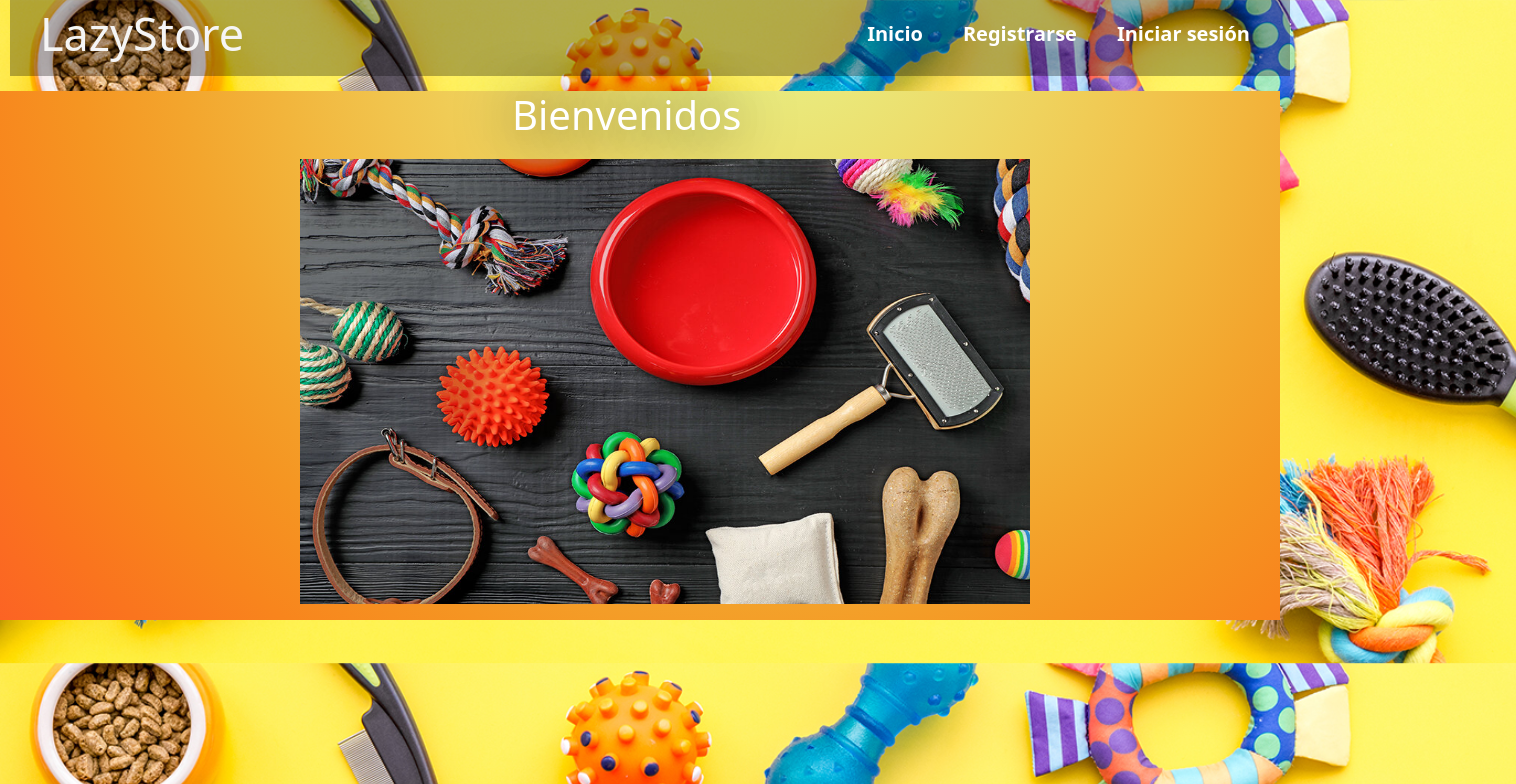
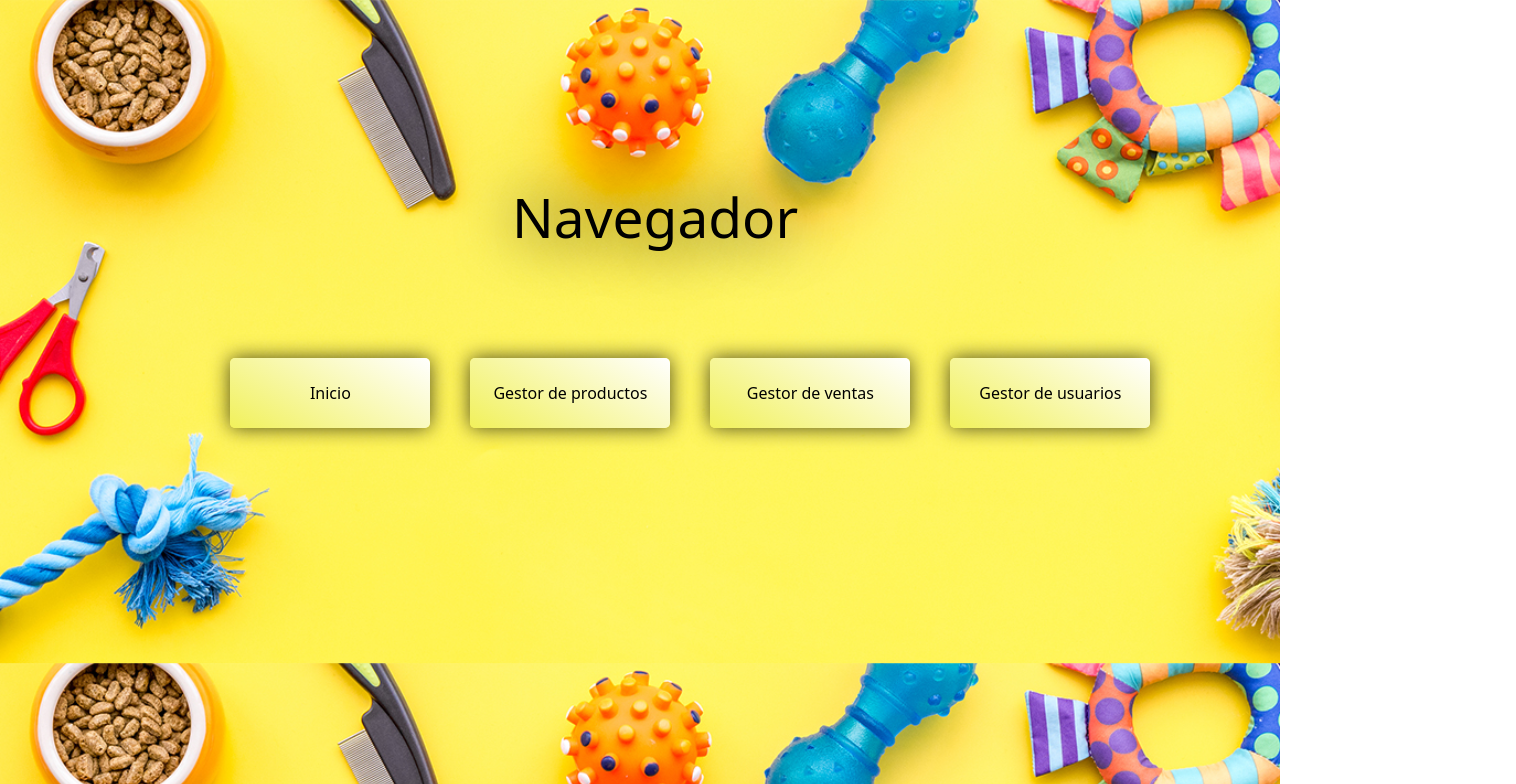
Before and after one commit to juliandcarvajal/Equipo-Argonautas, a React (Create React App) app: page /Navegador in a window 1280 px wide. Shown: the top 784 px of the page, 1516 px wide, since content can reach past the window. Built offline with nearby package versions, Linux system fonts and the light colour scheme.

Commit message:
interfaz de navegación

```diff
--- a/src/App.jsx
+++ b/src/App.jsx
@@ -2,7 +2,8 @@
 import Inicio from './pages/Inicio';
 import GestorProductos from './pages/Gestorproductos';
 import GestorUsuarios from './pages/GestorUsuarios';
-import GestorVentas from './pages/GestorVentas';
+import GestorVentas from './pages/gestorVentas';
+import Navegador from './pages/Navegador';
 
 
 import { BrowserRouter as Router, Switch, Route } from 'react-router-dom';
@@ -15,11 +16,15 @@ function App() {
       <Router>
        <Switch>
 
+       <Route path ='/Navegador'>
+           <Navegador/>
+        </Route>
+
        <Route path ='/GestorUsuarios'>
            <GestorUsuarios/>
         </Route>
 
-        <Route path ='/GestorVentas'>
+        <Route path ='/gestorVentas'>
            <GestorVentas/>
         </Route>
 
--- a/src/pages/Inicio.jsx
+++ b/src/pages/Inicio.jsx
@@ -11,7 +11,8 @@ import '../styles/Inicio.css';
 function inicio(){
 return(
 
-    <><header>
+    <><body className="body2">
+        <header>
         <div className="nombre">LazyStore</div>
         <div className="encabezado">
             <nav>
@@ -25,7 +26,7 @@ return(
                 </ul>
             </nav>
         </div>
-    </header><body className="body2">
+    </header>
             <div className="titulo">
                 <h1>
                     Bienvenidos
--- /dev/null
+++ b/src/pages/Navegador.jsx
@@ -0,0 +1,24 @@
+import { Link } from 'react-router-dom';
+import '../styles/Navegador.css';
+
+
+function navegador(){
+    return(
+        <body className="cuer">
+            <h1 className="titu">Navegador</h1>
+            <Link to='/Inicio'>
+                <button type='button' className="bot">Inicio</button>
+            </Link>
+            <Link to='/Gestorproductos'>
+                <button type='button' className="bot1">Gestor de productos</button>
+            </Link>
+            <Link to='/gestorVentas'>
+                <button type='button' className="bot2">Gestor de ventas</button>
+            </Link>
+            <Link to='/GestorUsuarios'>
+                <button type='button' className="bot3">Gestor de usuarios</button>
+            </Link>
+        </body>
+    );
+}
+export default navegador;
--- a/src/styles/Inicio.css
+++ b/src/styles/Inicio.css
@@ -6,7 +6,7 @@
     width: 100%;
     height: 76px;
     overflow: hidden;
-    background:  rgba(0, 0, 0, 0.3);
+    background:  rgba(0, 0, 0, 0.6);
     margin-bottom: 15px;
     margin-left: 10px;
   }
@@ -18,7 +18,7 @@
     margin-right: 20px;
   }
   header .nombre{
-    color: whitesmoke;
+    color: rgb(241, 232, 232);
     font-size: 45px;
     height: 50%;
     float: left;
@@ -40,7 +40,7 @@
     transition: all 500ms ease;
   }
   header nav a:hover{
-    background: #f8851d;
+    background: rgb(207, 207, 82);
     border-radius: 50px;
   }
   nav ul {
@@ -57,15 +57,11 @@
     color: white;
     text-decoration: none;
   }
-  .body2{
-    /* background-image: linear-gradient(180deg, #bce5ff 0, #9db9f2 50%, #7e8fb3 100%); */
-    background-image: radial-gradient(circle at 50% -20.71%, #e6f58f 0, #e9eb7f 10%, #ecdf6e 20%, #efd25d 30%, #f1c44d 40%, #f2b53c 50%, #f3a52d 60%, #f59522 70%, #f8851d 80%, #fa741e 90%, #fc6324 100%);
-  }
 h1{
   margin-left: 40%;
   margin-top: 50px;
   font-size: 60px;
-  color: white;
+  color: black;
   text-shadow: rgba(0, 0, 0, 4.1) 0px 0px 60px;
 }
   .slider{
--- /dev/null
+++ b/src/styles/Navegador.css
@@ -0,0 +1,36 @@
+*{
+    padding: 0;
+    margin: 0;
+   }
+.cuer{
+    background-color: rgb(134, 131, 113);
+    width: 100%;
+    height: 100vh;
+    padding-top: 1px;
+}
+.bot, .bot1, .bot2, .bot3{
+    margin-top: 100px;
+    margin-left: 40px;
+    width: 200px;
+    height: 70px;
+    border: none;
+    outline: none;
+    background:linear-gradient(30deg, rgb(241, 241, 91), white );
+    padding: 15px;
+    border-radius: 5px;
+    box-shadow: rgba(0, 0, 0, 0.7) 0px 0px 20px;
+    color: black;
+}
+.bot{
+    margin-left: 18%;
+}
+.bot2:hover, .bot1:hover, .bot2:hover, .bot3:hover{
+    background: rgb(93, 152, 185);
+    transform: scale(1.05);
+    box-shadow: rgba(0, 0, 0, 0.9) 0px 0px 25px;
+}
+.titu{
+    color: black;
+    margin-top: 183px;
+    font-size: 55px;
+}
```
